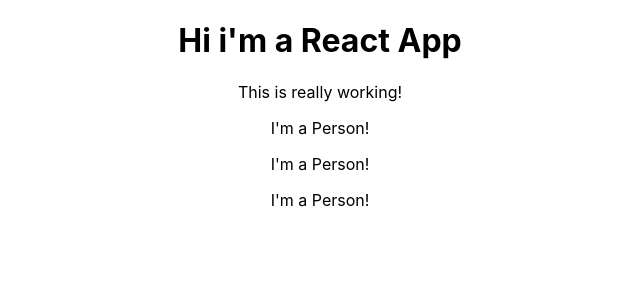
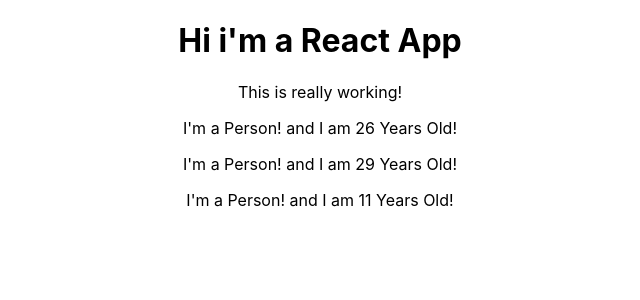
Before and after one commit to vinothsmart/react-complete-guide, a React (Create React App) app: page / in a window 1280 px wide. Shown: the top 300 px of the page, without its empty margins (320-960 px from the left). Built offline with nearby package versions, Linux system fonts and the light colour scheme; the HTML template or start-up script is replaced by a standard one.

Commit message:
dynamic age person comp

```diff
--- a/src/Person/Person.js
+++ b/src/Person/Person.js
@@ -1,7 +1,9 @@
 import React from "react";
 
 const person = () => {
-  return <p>I'm a Person!</p>;
+  return (
+    <p>I'm a Person! and I am {Math.floor(Math.random() * 30)} Years Old!</p>
+  );
 };
 
 export default person;
```
